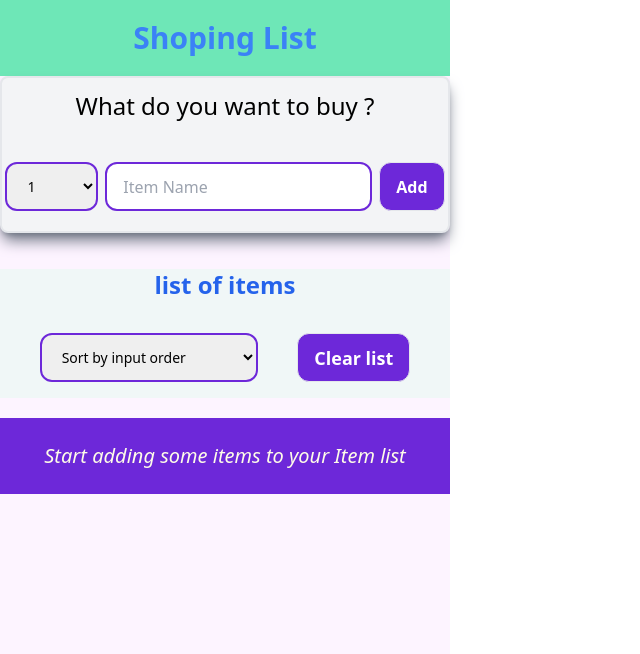
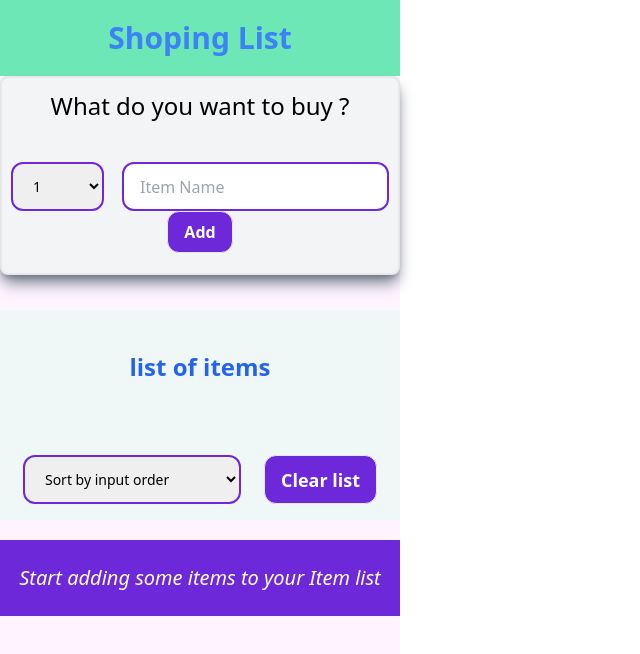
Before and after one commit to Ali-Umed/travel-list, a React (Create React App) app: page / in a window 1280 px wide. Shown: the top 654 px of the page, without its empty margins (0-640 px from the left). Built offline with nearby package versions, Linux system fonts and the light colour scheme.

Commit message:
change UI

```diff
--- a/src/components/App.js
+++ b/src/components/App.js
@@ -48,7 +48,7 @@ export default function App() {
   }
 
   return (
-    <div className="w-[450px]   h-screen  bg-fuchsia-50 flex flex-col  ">
+    <div className="w-[400px]   h-screen  bg-fuchsia-50 flex flex-col  ">
       <Logo />
       <Form
         onAddItems={handleAddItems}
--- a/src/components/ListOfItem.js
+++ b/src/components/ListOfItem.js
@@ -30,7 +30,7 @@ export default function ListOfItem({
 
   return (
     <div className="list mt-9 bg-emerald-100/30 text-lg pb-4">
-      <h1 className="text-center text-2xl font-bold text-blue-600">
+      <h1 className=" py-10 text-center text-2xl font-bold text-blue-600">
         list of items{' '}
       </h1>
       <ul className="   mt-4 space-y-2  ">
```
